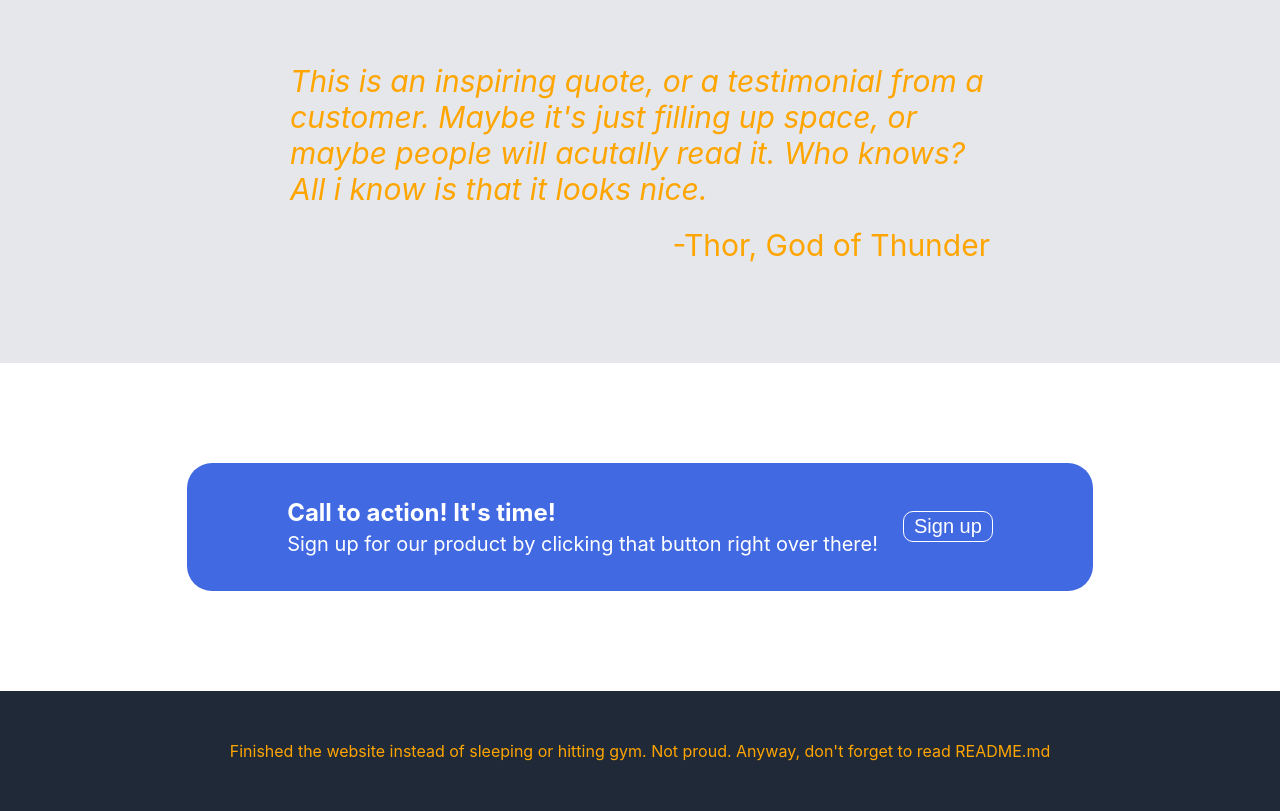
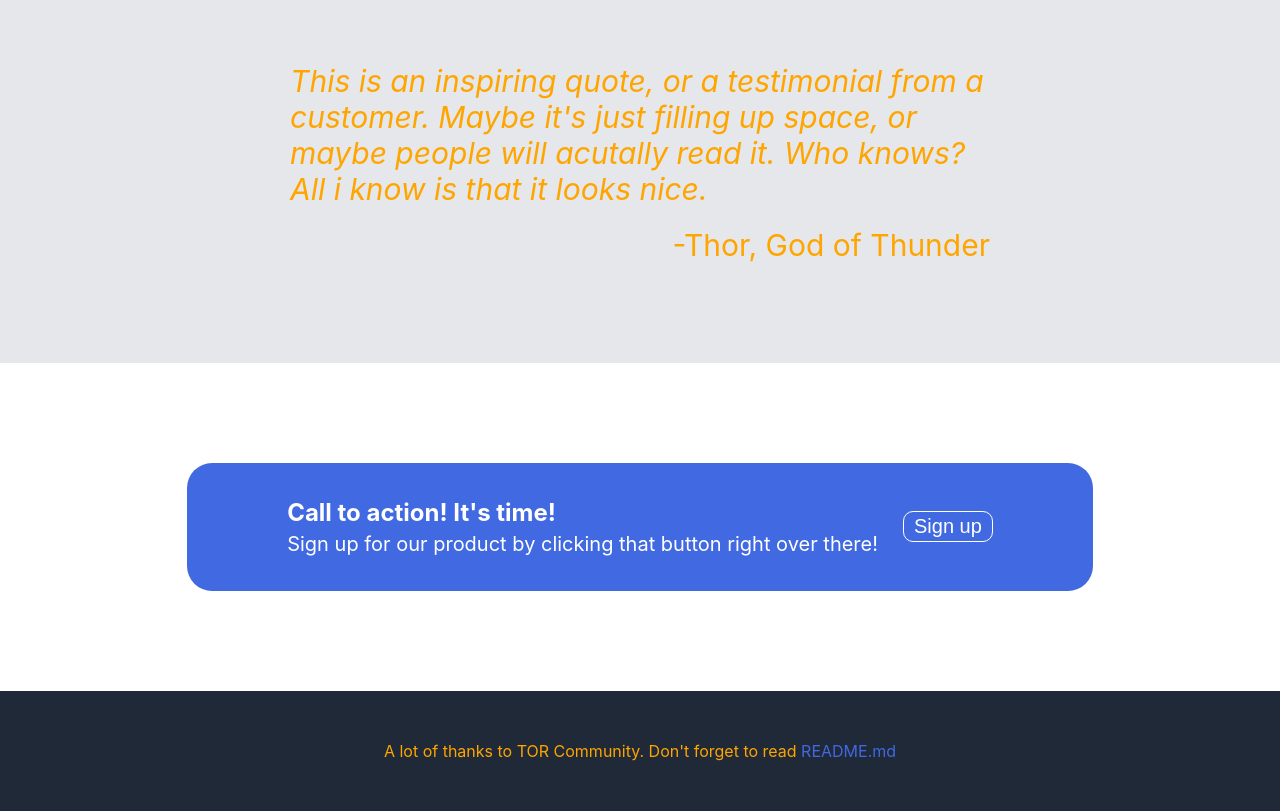
Before and after one commit to nilvaes/landing, a plain HTML site: page index.html in a window 1280 px wide. Shown: the part 1266-2077 px from the top of the page. Drawn offline with Linux system fonts and the light colour scheme.

Commit message:
changed footer text in html and deleted an extra semicolon in css file.

```diff
--- a/index.html
+++ b/index.html
@@ -78,7 +78,7 @@
 
   <footer>
     <div class="footer-text">
-      Finished the website instead of sleeping or hitting gym. Not proud. Anyway, don't forget to read README.md
+      A lot of thanks to TOR Community. Don't forget to read <a href="README.md">README.md</a>
     </div>
   </footer>
 
--- a/styles.css
+++ b/styles.css
@@ -30,7 +30,7 @@ body {
 
 
 .header-links ul li {
-  list-style-type: none;;
+  list-style-type: none;
   font-size: 20px;
 }
 
@@ -51,7 +51,7 @@ body {
 
 
 .container-main .text-bild p {
-  font-size: 20px;
+  font-size: 24px;
   width: 500px;
 }
 
@@ -200,3 +200,10 @@ footer {
 footer .footer-text {
   padding: 50px 125px;
 }
+
+footer .footer-text a {
+  text-decoration: none;
+  color: royalblue;
+  border-radius: 15px;
+
+}
```
